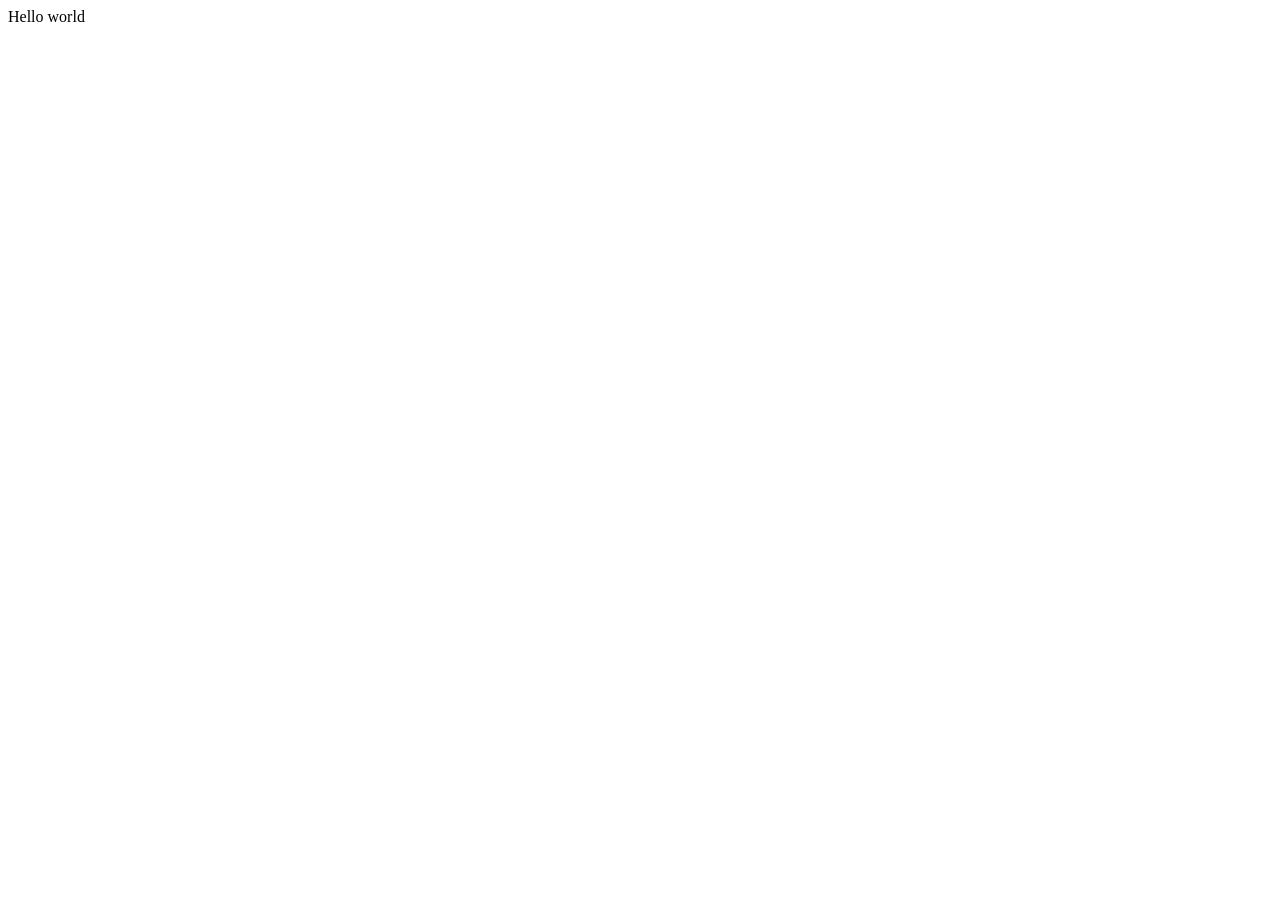
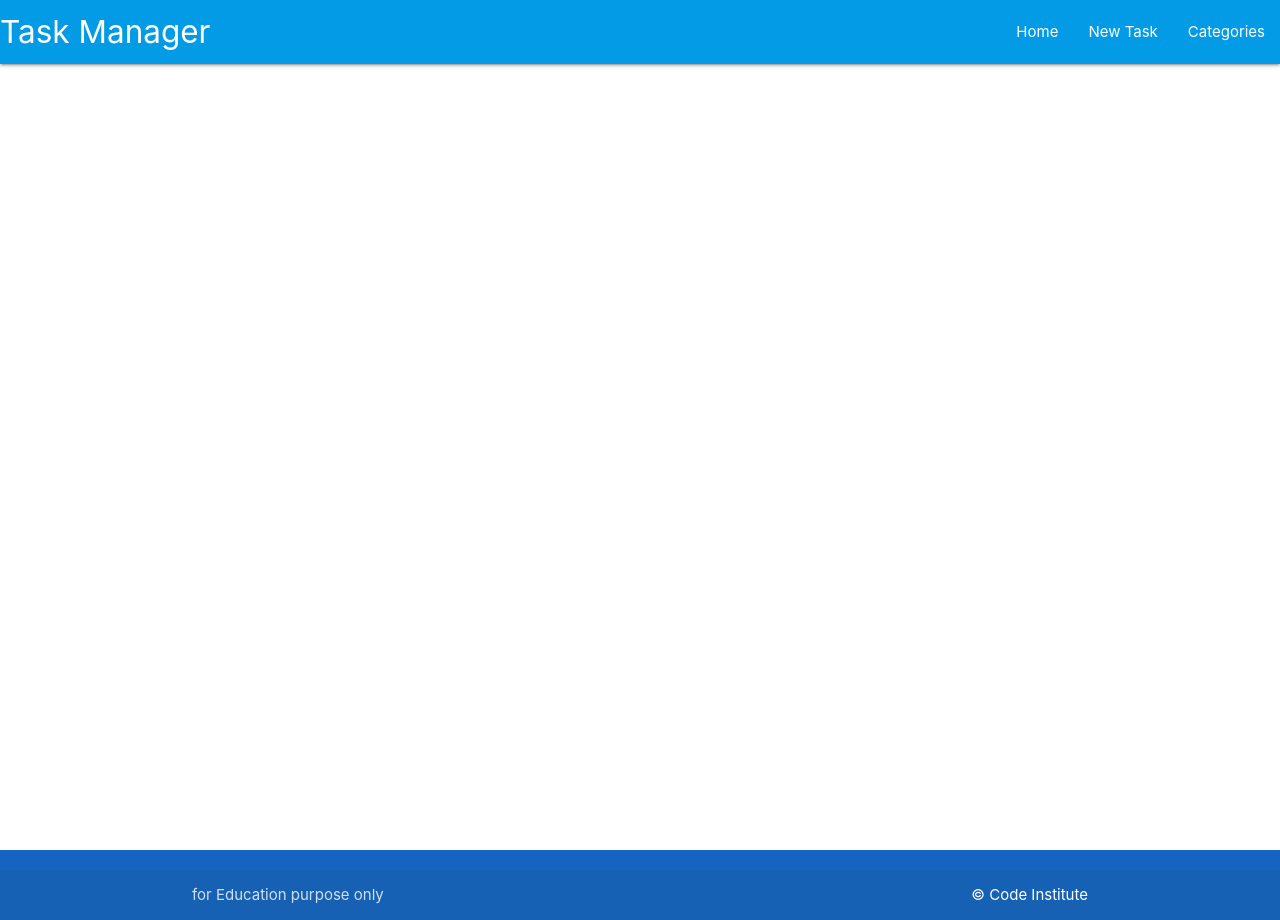
Before and after one commit to KSanthanesh/flask-sqlalchemy-task-manager, a Flask app: page / in a window 1280 px wide. Before the commit the page is almost empty. Run offline with Flask 2, Linux system fonts and the light colour scheme; parts of the project's set-up code (start-up, migrations or seed data) failed here and were passed over.

Commit message:
Initial commit

```diff
--- a/taskmanager/__init__.py
+++ b/taskmanager/__init__.py
@@ -9,6 +9,6 @@ app = Flask(__name__)
 app.config["SECRET_KEY"] = os.environ.get("SECRET_KEY")
 app.config["SQLALCHEMY_DATABASE_URI"] = os.environ.get("DB_URL")
 
-db = SQLAlchemy
+db = SQLAlchemy(app)
 
 from taskmanager import routes  # noqa
--- a/taskmanager/routes.py
+++ b/taskmanager/routes.py
@@ -5,4 +5,4 @@ from taskmanager.models import Category, Task
 
 @app.route("/")
 def home():
-    return render_template("base.html")
+    return render_template("tasks.html")
--- /dev/null
+++ b/taskmanager/static/css/style.css
@@ -0,0 +1,10 @@
+
+  body {
+    display: flex;
+    min-height: 100vh;
+    flex-direction: column;
+  }
+
+  main {
+    flex: 1 0 auto;
+  }
--- /dev/null
+++ b/taskmanager/static/js/script.js
@@ -0,0 +1,5 @@
+document.addEventListener('DOMContentLoaded', function() {
+  // sidenav initialisation
+    var sidenav = document.querySelectorAll('.sidenav');
+    M.Sidenav.init(sidenav);
+  });
--- a/taskmanager/templates/base.html
+++ b/taskmanager/templates/base.html
@@ -4,10 +4,61 @@
     <meta charset="UTF-8">
     <meta http-equiv="X-UA-Compatible" content="IE=edge">
     <meta name="viewport" content="width=device-width, initial-scale=1.0">
+    <link rel="stylesheet" href="https://cdnjs.cloudflare.com/ajax/libs/font-awesome/5.15.3/css/all.min.css"
+        integrity="sha512-iBBXm8fW90+nuLcSKlbmrPcLa0OT92xO1BIsZ+ywDWZCvqsWgccV3gFoRBv0z+8dLJgyAHIhR35VZc2oM/gI1w=="
+        crossorigin="anonymous" referrerpolicy="no-referrer">
+    <link rel="stylesheet" href="https://cdnjs.cloudflare.com/ajax/libs/materialize/1.0.0/css/materialize.min.css"
+        type="text/css">
+    <link rel="stylesheet" href="{{ url_for('static', filename='css/style.css') }}" type="text/css">
     <title>Task Manager</title>
 </head>
 <body>
-    Hello world
+    <header>
+        <nav class="light-blue darken-1">
+            <div class="nav-wrapper">
+              <a href="#!" class="brand-logo">Task Manager</a>
+              <a href="#" data-target="mobile-demo" class="sidenav-trigger"><i class=fas fa-bars>menu</i></a>
+              <ul class="right hide-on-med-and-down">
+                <li><a href="{{ url_for('home') }}">Home</a></li>
+                <li><a href="">New Task</a></li>
+                <li><a href="">Categories</a></li>
 
+              </ul>
+            </div>
+          </nav>
+
+          <ul class="sidenav" id="mobile-demo">
+            <li><a href="{{ url_for('home') }}">Home</a></li>
+            <li><a href="">New Task</a></li>
+            <li><a href="">Categories</a></li>
+
+
+          </ul>
+    </header>
+
+    <main class="container">
+        {% block content %}
+        {% endblock %}
+    </main>
+
+
+    <footer class="page-footer blue darken-3">
+
+        <div class="footer-copyright">
+          <div class="container">
+          for Education purpose only
+          <a class="white-text right" href="https://codeinstitute.net" target="_blank">&copy; Code Institute</a>
+          </div>
+        </div>
+      </footer>
+
+
+
+
+
+
+
+    <script src="https://cdnjs.cloudflare.com/ajax/libs/materialize/1.0.0/js/materialize.min.js"></script>
+    <script src="{{ url_for('static', filename='js/script.js') }}"></script>
 </body>
 </html>
--- /dev/null
+++ b/taskmanager/templates/tasks.html
@@ -0,0 +1,6 @@
+{% extends "base.html" %}
+{% block content%}
+
+<h3 class="light-blue-text text-darken-4 center-align"></h3>
+
+{% endblock %}
```
